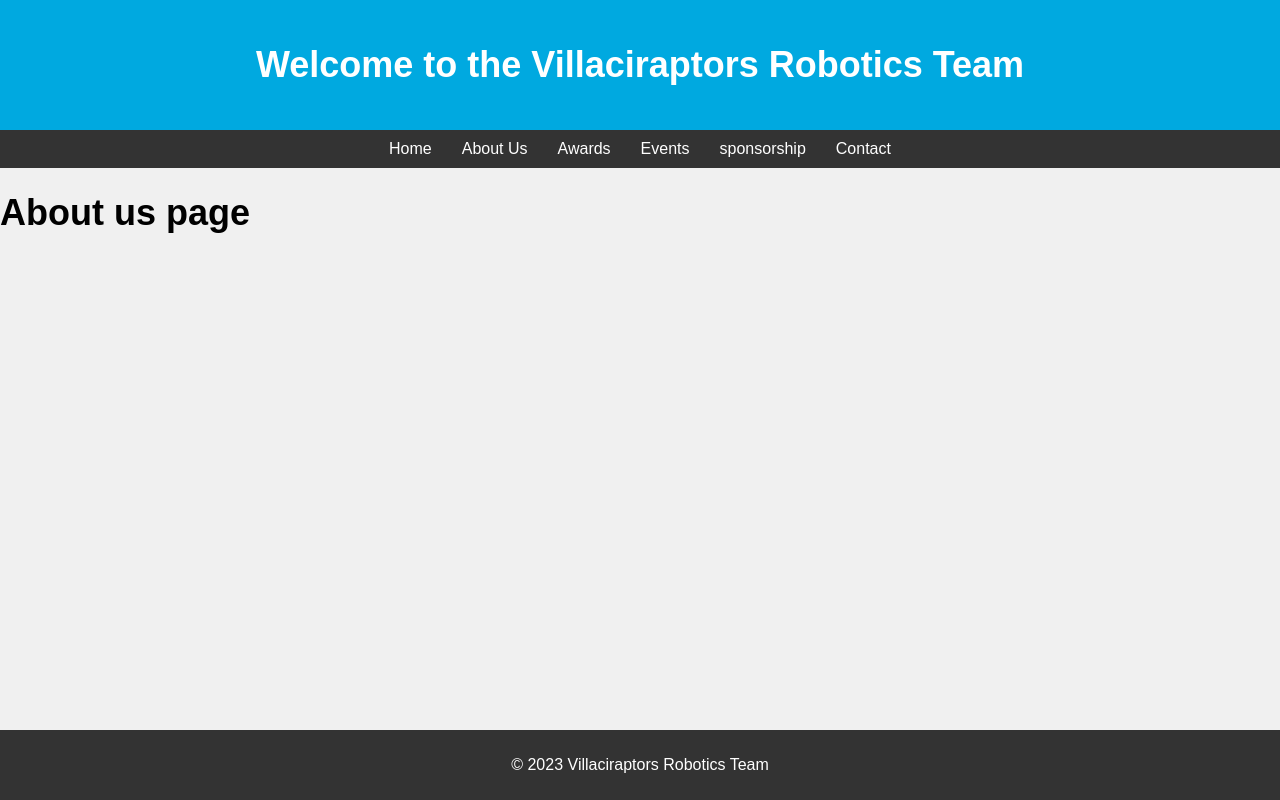
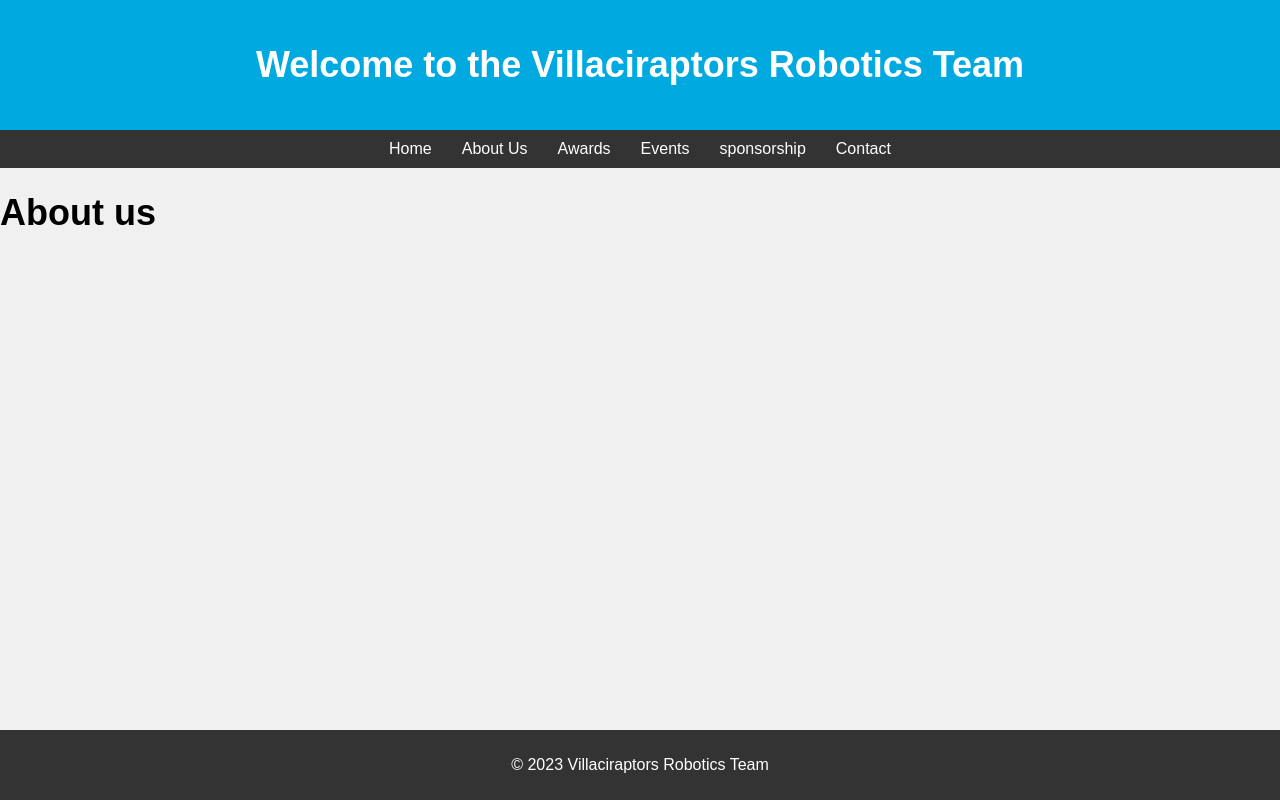
Before and after one commit to twelthDd/react-villaciraptors-site-v4, a React (Vite) app: page /about-us in a window 1280 px wide. Built offline with nearby package versions, Linux system fonts and the light colour scheme.

Commit message:
added and organized pages

```diff
--- a/index.html
+++ b/index.html
@@ -2,7 +2,6 @@
 <html lang="en">
   <body>
     <div id="root"></div>
-
     <script type="module" src="/src/main.jsx"></script>
   </body>
 </html>
--- /dev/null
+++ b/src/pages/about us/aboutUs.jsx
@@ -0,0 +1,16 @@
+import Header from "../../components/header/header";
+import Footer from "../../components/footer/footer";
+import style from "./aboutUs.module.css";
+
+function AboutUs() {
+  return (
+    <>
+      <Header />
+      <div className="aboutUs" style={style}>
+        <h1 className="opener">About us</h1>
+      </div>
+      <Footer />
+    </>
+  );
+}
+export default AboutUs;
--- /dev/null
+++ b/src/pages/about us/aboutUs.module.css
@@ -0,0 +1,6 @@
+.aboutUs {
+  text-align: center;
+}
+.aboutUs .opener {
+  text-align: center;
+}
--- a/src/pages/aboutUs.jsx
+++ /dev/null
@@ -1,13 +0,0 @@
-import Header from "../components/header/header";
-import Footer from "../components/footer/footer";
-
-function AboutUs() {
-  return (
-    <>
-      <Header />
-      <h1>About us page</h1>
-      <Footer />
-    </>
-  );
-}
-export default AboutUs;
--- a/src/pages/awards.jsx
+++ b/src/pages/awards/awards.jsx
@@ -1,5 +1,5 @@
-import Header from "../components/header/header";
-import Footer from "../components/footer/footer";
+import Header from "../../components/header/header";
+import Footer from "../../components/footer/footer";
 
 function awards() {
   return (
--- a/src/pages/contact.jsx
+++ b/src/pages/contact/contact.jsx
@@ -1,5 +1,5 @@
-import Header from "../components/header/header";
-import Footer from "../components/footer/footer";
+import Header from "../../components/header/header";
+import Footer from "../../components/footer/footer";
 
 function Contact() {
   return (
--- a/src/pages/events.jsx
+++ b/src/pages/events/events.jsx
@@ -1,5 +1,5 @@
-import Header from "../components/header/header";
-import Footer from "../components/footer/footer";
+import Header from "../../components/header/header";
+import Footer from "../../components/footer/footer";
 
 function Events() {
   return (
--- a/src/pages/home.jsx
+++ b/src/pages/home/home.jsx
@@ -1,5 +1,5 @@
-import Header from "../components/header/header";
-import Footer from "../components/footer/footer";
+import Header from "../../components/header/header";
+import Footer from "../../components/footer/footer";
 function Home() {
   return (
     <>
--- a/src/pages/Sponsorship.jsx
+++ b/src/pages/sponsorship/Sponsorship.jsx
@@ -1,5 +1,5 @@
-import Header from "../components/header/header";
-import Footer from "../components/footer/footer";
+import Header from "../../components/header/header";
+import Footer from "../../components/footer/footer";
 
 function Sponsorship() {
   return (
```
Also changed, not shown: src/main.jsx (+6 -6 lines).
